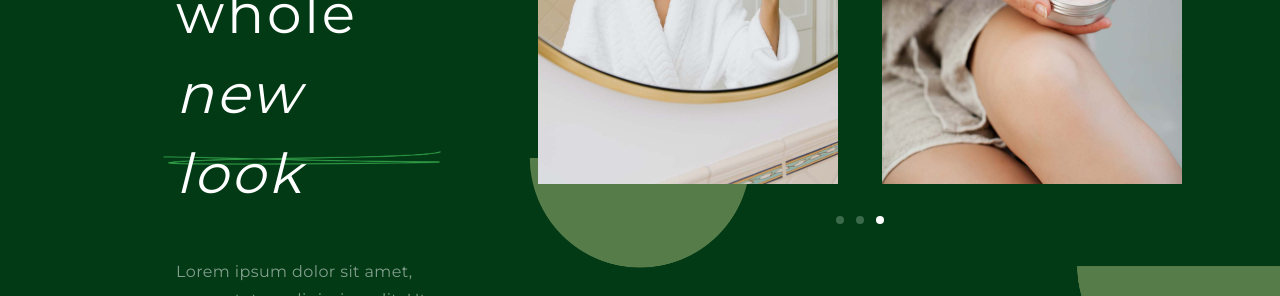
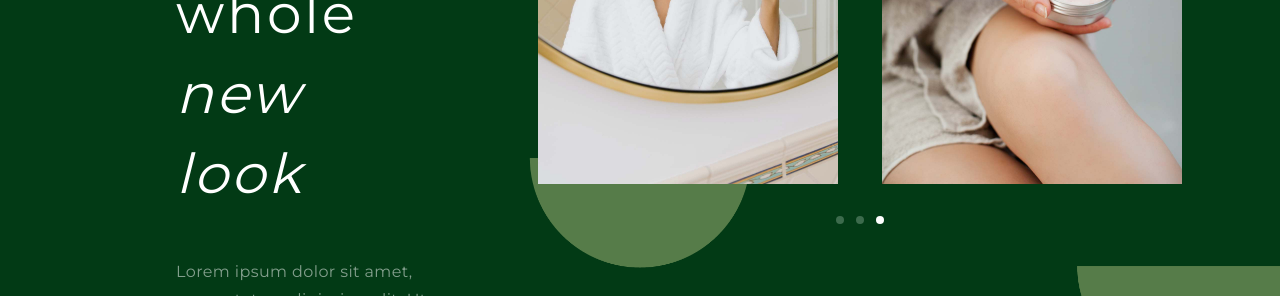
Before and after one commit to Aradhya-005/chloro, a Next.js app: page / in a window 1280 px wide. Shown: the part 469-765 px from the top of the page. Built offline with nearby package versions, Linux system fonts and the light colour scheme.

Commit message:
fixing the carousel

```diff
--- a/src/components/HeroSection.js
+++ b/src/components/HeroSection.js
@@ -62,7 +62,7 @@ function HeroSection() {
                   backgroundImage: `url(${Asset_4.src})`,
                   backgroundPosition: "center",
                   backgroundSize: "contain",
-                  transform: "scale(1.1)", // Scales down the image slightly
+                  transform: "scale(0)", // Scales down the image slightly
                 }}
               ></div>
             </div>
```
